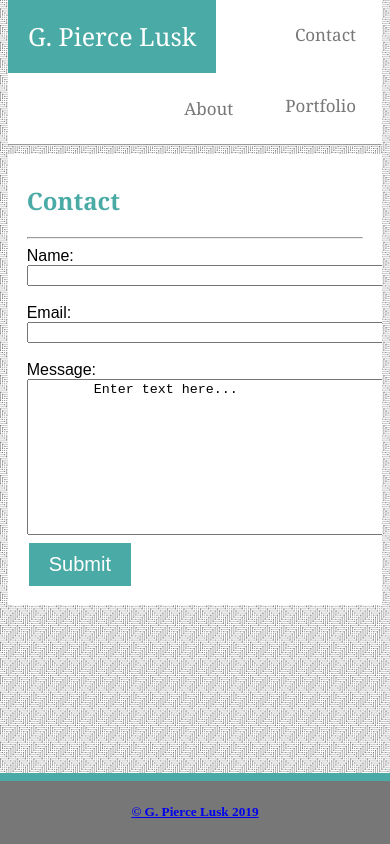
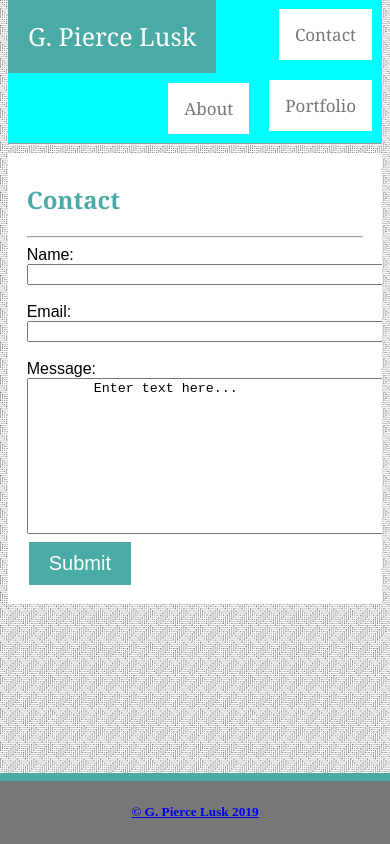
Before and after one commit to gpiercelusk/Responsive-Portfolio, a plain HTML site: page contact.html in a window 390 px wide. Drawn offline with Linux system fonts and the light colour scheme.

Commit message:
minor tweaks

```diff
--- a/assets/css/style.css
+++ b/assets/css/style.css
@@ -173,20 +173,30 @@ a:hover {
  }
 
  @media screen and (max-width: 640px) {
+  .container,
+  .footer,
+  .navbar,
+  .gallery {
+    background: aqua;
+    display:block;
+    margin:0 auto;
+    width: 50%;
+  }
+}
+
+@media screen and (max-width: 768px) {
+  .container,
+  .footer,
   .navbar {
-    float: right;
+    /* float: right; */
     width: 100%;
   }
 }
- @media screen and (max-width: 640px) {
-  .container {
-    float: none;
+@media screen and (max-width: 980px) {
+  .container,
+  .footer,
+  .navbar {
+    /* float: right; */
     width: 100%;
   }
 }
- /* @media screen and (max-width: 640px) {
-  .navbar {
-    float: none;
-    width: 100%;
-  }
-} */
--- a/contact.html
+++ b/contact.html
@@ -11,10 +11,16 @@
 <body>
   <header>
     <div class="navbar">
-      <a id="name-box" href="index.html">G. Pierce Lusk</a>
-      <a class="portLink" href="contact.html">Contact</a>
-      <a class="portLink" href="portfolio.html">Portfolio</a>
-      <a class="portLink" href="index.html">About</a>
+      <div class="row">
+        <div class="twelve columns">
+          <a id="name-box" href="index.html">G. Pierce Lusk</a>
+          <div class="row">
+            <a class="portLink" href="contact.html">Contact</a>
+            <a class="portLink" href="portfolio.html">Portfolio</a>
+            <a class="portLink" href="index.html">About</a>
+          </div>
+        </div>
+      </div>
     </div>
   </header>
 
```
